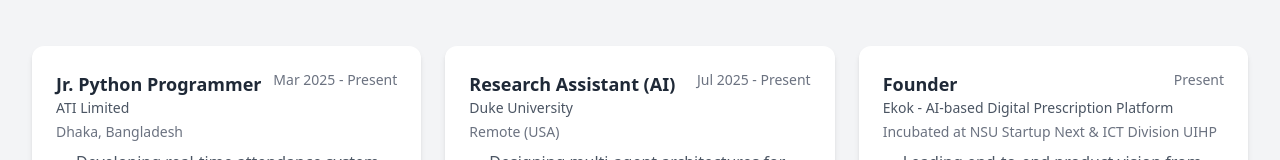
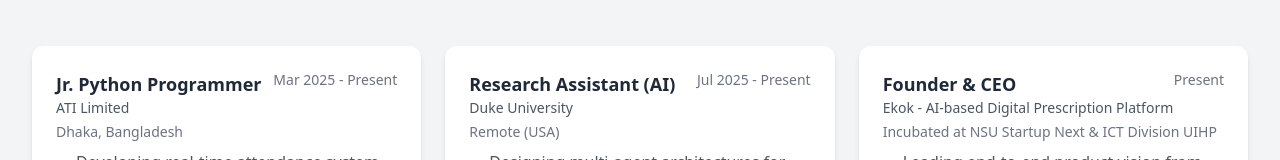
Before and after one commit to Nur35982/Portfolio, a React (Create React App) app: page / in a window 1280 px wide. Shown: the part 452-612 px from the top of the page. Built offline with nearby package versions, Linux system fonts and the light colour scheme.

Commit message:
Update title for Founder position to include CEO

```diff
--- a/src/data/experiences.js
+++ b/src/data/experiences.js
@@ -25,7 +25,7 @@
   },
   {
     id: 3,
-    title: "Founder",
+    title: "Founder & CEO",
     company: "Ekok - AI-based Digital Prescription Platform",
     period: "Present",
     location: "Incubated at NSU Startup Next & ICT Division UIHP",
```
